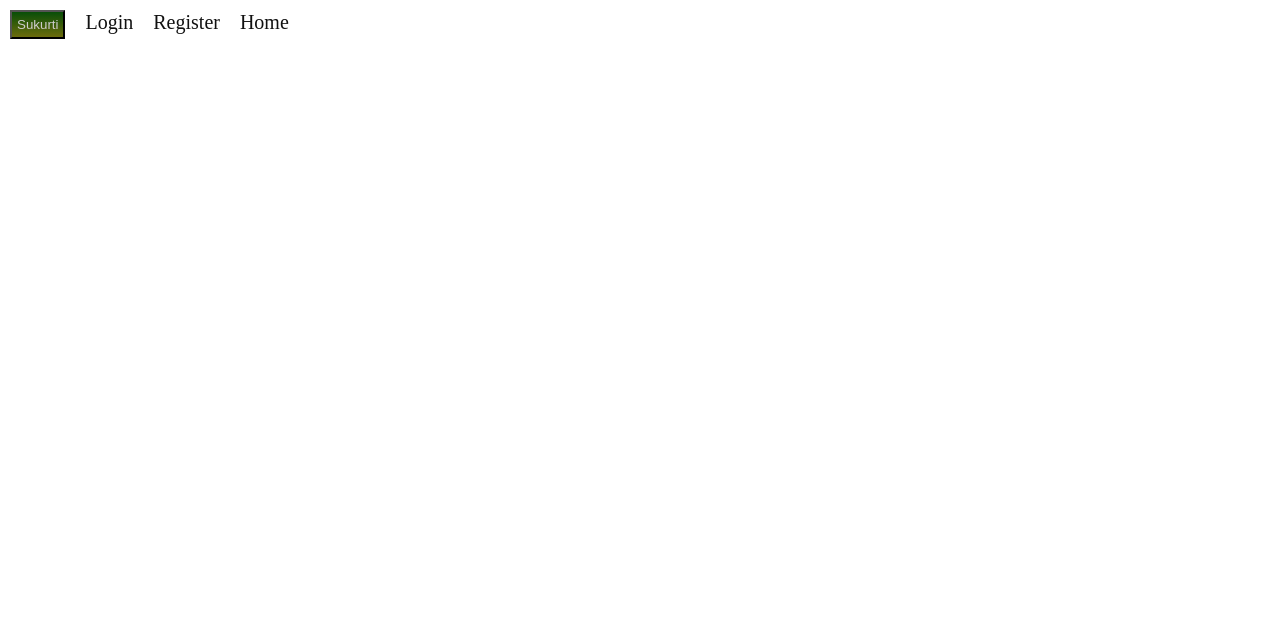
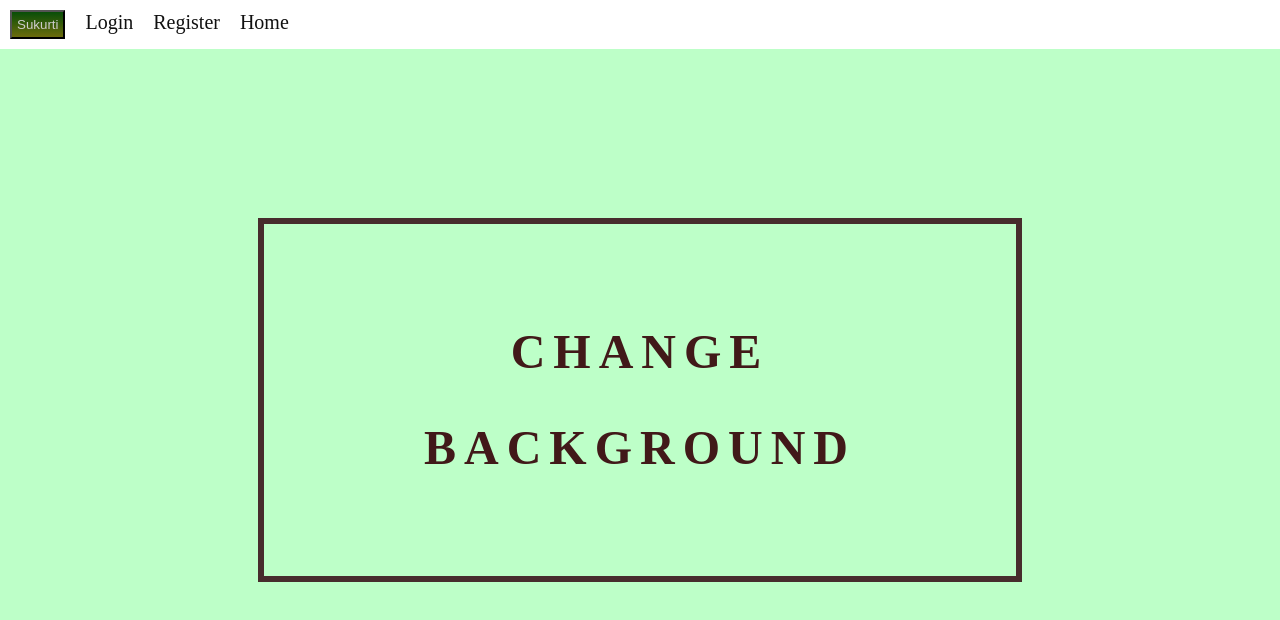
Before and after one commit to Tr1nTuKaS/pratinisEgzReact, a React (Create React App) app: page / in a window 1280 px wide. Shown: the top 620 px of the page. Built offline with nearby package versions, Linux system fonts and the light colour scheme; no server answers.

Commit message:
bacground

```diff
--- a/src/App.css
+++ b/src/App.css
@@ -24,3 +24,7 @@ span {
 .container div {
   max-width: 700px;
 }
+h1 {
+  display: flex;
+  justify-content: center;
+}
--- a/src/App.js
+++ b/src/App.js
@@ -5,9 +5,9 @@ import UpdateForm from "./form/UpdateForm";
 import RegisterPage from "./pages/RegisterPage";
 import LoginPage from "./pages/LoginPage";
 import UserPage from "./pages/UserPage";
-import Header from "./component/Header";
 import { AuthContextProvider } from "./store/AuthContext";
 import { DataContextProvider } from "./store/loadContext";
+import HomePage from "./pages/homePage";
 
 function App() {
   return (
@@ -36,7 +36,7 @@ function App() {
             </Route>
 
             <Route exact path="/">
-              <Header />
+              <HomePage />
             </Route>
 
             <Route path="*">
--- a/src/form/RegisterForm.jsx
+++ b/src/form/RegisterForm.jsx
@@ -46,7 +46,7 @@ const RegisterForm = () => {
     },
   });
   return (
-    <div className={style.container}>
+    <section>
       <Header />
       <div>
         {formSuccess ? (
@@ -98,7 +98,7 @@ const RegisterForm = () => {
           </div>
         )}
       </div>
-    </div>
+    </section>
   );
 };
 
--- a/src/form/newForm.jsx
+++ b/src/form/newForm.jsx
@@ -45,7 +45,7 @@ function NewForm() {
   };
 
   return (
-    <>
+    <section>
       <Header />
       <form className={style.form} onSubmit={formik.handleSubmit}>
         <input
@@ -99,7 +99,7 @@ function NewForm() {
 
         <button type={"submit"}>Pridėti</button>
       </form>
-    </>
+    </section>
   );
 }
 
--- a/src/pages/UserPage.jsx
+++ b/src/pages/UserPage.jsx
@@ -25,7 +25,7 @@ function UserPage() {
   // }, []);
 
   return (
-    <div>
+    <section>
       <Loading show={data.loading} />
       <div>
         <Header />
@@ -34,7 +34,7 @@ function UserPage() {
       {posts.map((post, index) => (
         <Card key={index} post={post} />
       ))}
-    </div>
+    </section>
   );
 }
 
--- /dev/null
+++ b/src/pages/homePage.jsx
@@ -0,0 +1,15 @@
+import Header from "../component/Header";
+import style from "./homePage.module.css";
+
+function HomePage() {
+  return (
+    <>
+      <Header />
+      <section>
+        <h1 className={style.h1}>Change Background</h1>
+      </section>
+    </>
+  );
+}
+
+export default HomePage;
--- /dev/null
+++ b/src/pages/homePage.module.css
@@ -0,0 +1,49 @@
+@import url("https://fonts.googleapis.com/css2?family=Lato:wght@700&display=swap");
+
+* {
+  margin: 0;
+  padding: 0;
+  box-sizing: border-box;
+}
+
+section {
+  width: 100%;
+  height: 100vh;
+  animation: animated-background 10s infinite normal;
+}
+
+.h1 {
+  font-size: 3rem;
+  color: rgb(65, 25, 25);
+  text-transform: uppercase;
+  text-align: center;
+  letter-spacing: 0.5rem;
+  line-height: 6rem;
+  border: 0.4rem solid rgb(71, 45, 45);
+  position: absolute;
+  top: 50%;
+  left: 50%;
+  transform: translate(-50%, -50%);
+  padding: 5rem 10rem;
+}
+
+@keyframes animated-background {
+  0% {
+    background: rgb(57, 200, 219);
+  }
+  20% {
+    background: rgb(255, 223, 186);
+  }
+  40% {
+    background: rgb(255, 255, 186);
+  }
+  60% {
+    background: rgb(186, 255, 201);
+  }
+  80% {
+    background: rgb(186, 225, 255);
+  }
+  100% {
+    background: rgb(70, 235, 139);
+  }
+}
```
